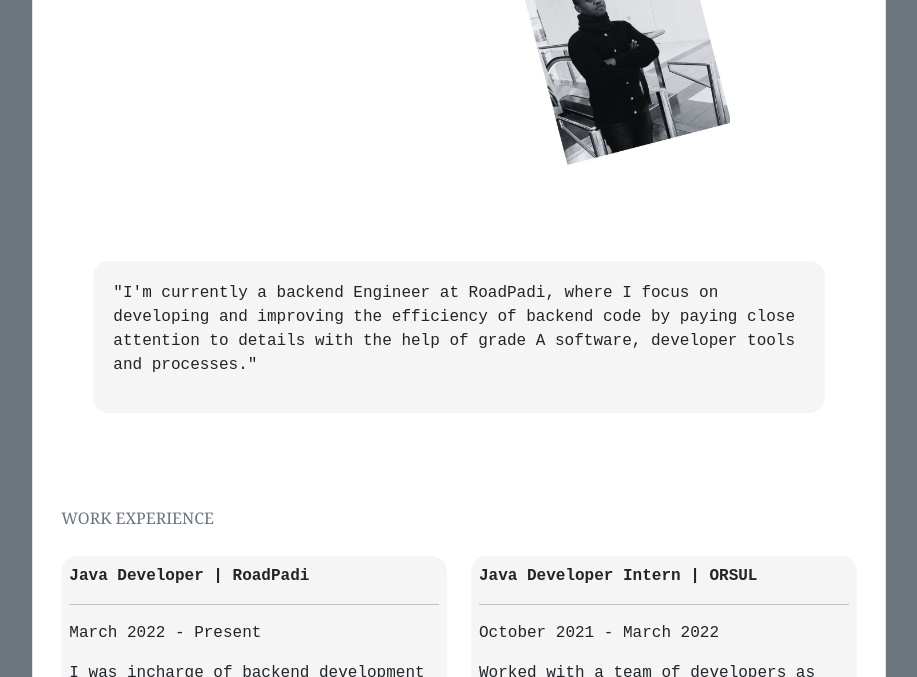
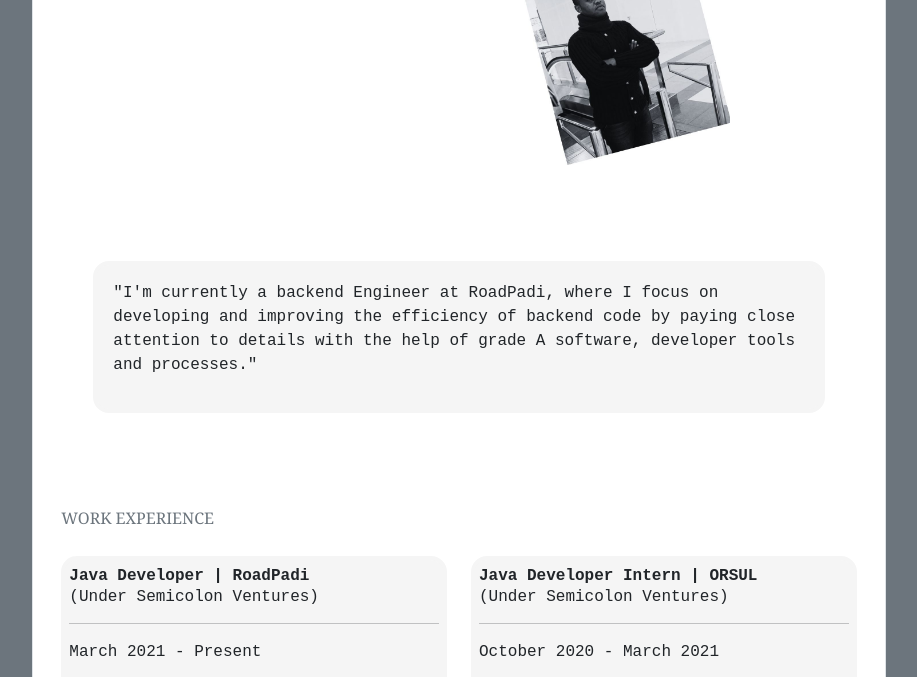
Before and after one commit to Justin-mario/gozie.dev, a plain HTML site: page portfolio/portfolio.html in a window 1280 px wide. Shown: the part 76-753 px from the top of the page, without its empty margins (181-1098 px from the left). Drawn offline with nearby package versions, Linux system fonts and the light colour scheme.

Commit message:
2023 cv update

```diff
--- a/portfolio/portfolio.html
+++ b/portfolio/portfolio.html
@@ -45,6 +45,7 @@
     <div class="row bg-white ">
         <div class="col-lg-12 bg-white  ">
                 <h6 class="work--experience text-muted">WORK EXPERIENCE </h6>
+
             </div>
             </div>
 
@@ -53,8 +54,9 @@
                         <div class="col-lg-6 bg-white  ">
                     <div class="work--history--div p-1 ">
                         <strong>Java Developer  | RoadPadi</strong>
+                        <h6>(Under Semicolon Ventures)</h6>
                         <hr>
-                        <p>March 2022 - Present</p>
+                        <p>March 2021 - Present</p>
                         <p>I was incharge of backend development team.</p>
 
                     </div>
@@ -64,8 +66,9 @@
                     <div  class="col-lg-6  bg-white " id="orsul--work--experience">
                     <div class="work--history--div p-1">
                         <strong >Java Developer  Intern | ORSUL</strong>
+                        <h6>(Under Semicolon Ventures)</h6>
                         <hr>
-                        <p>October 2021 - March 2022</p>
+                        <p>October 2020 - March 2021</p>
                         <p>Worked with a team of developers
                             as backend developer.</p>
                     </div>
```
